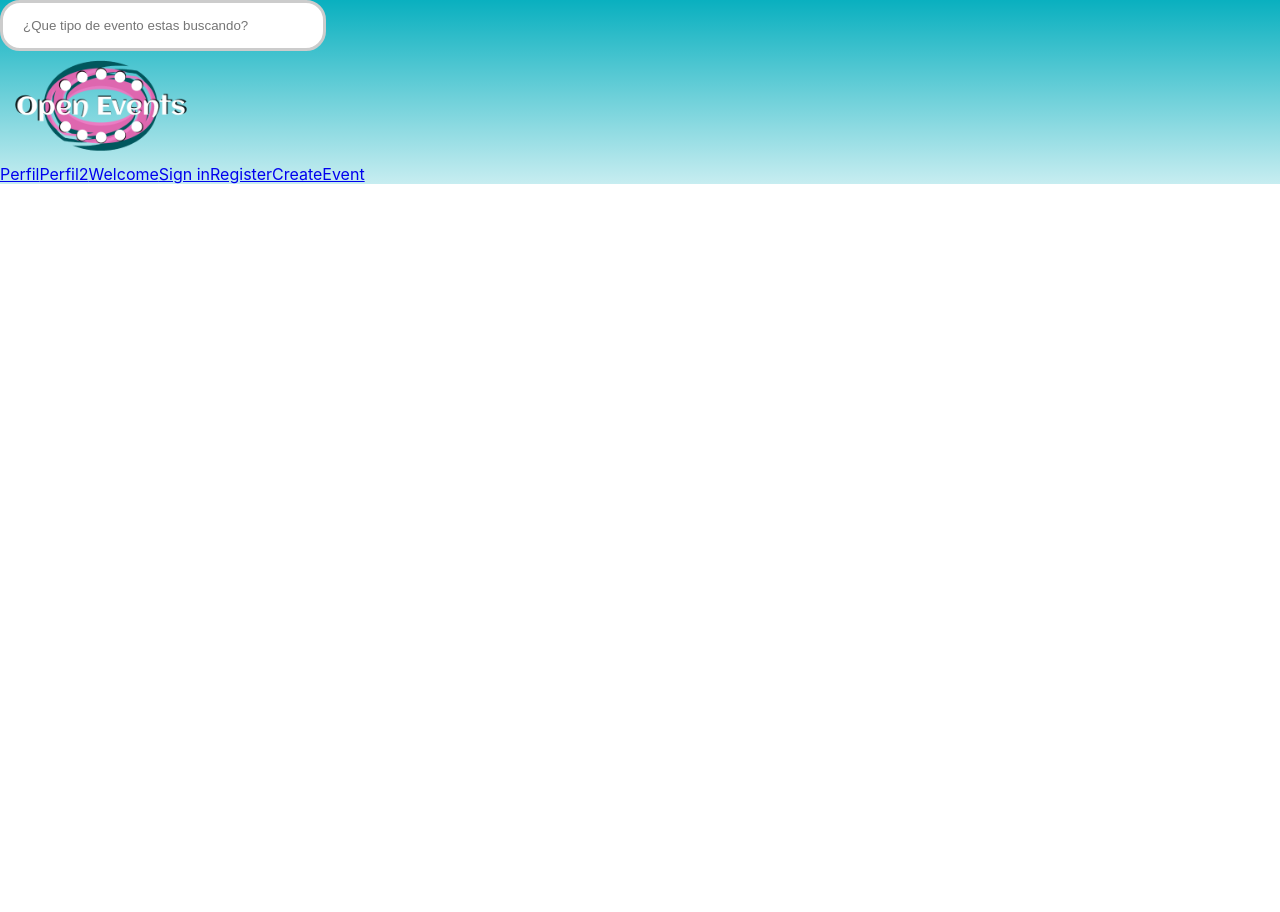
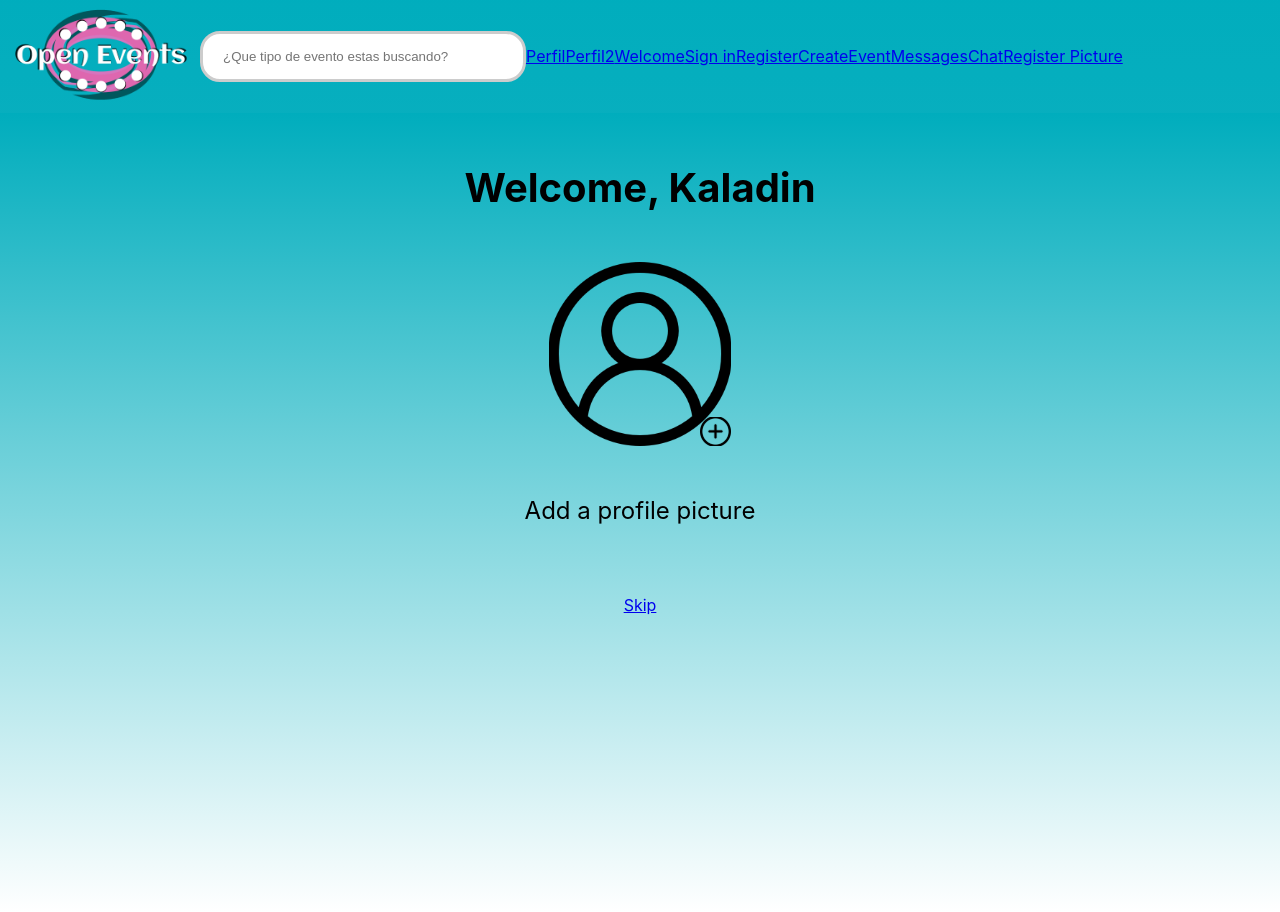
Before and after one commit to a-collado/PW1---Open-Events, a Vue app: page /register_profile_picture in a window 1280 px wide. Before the commit the page ends 800 px from the top, so only its background shows below. Built offline with nearby package versions, Linux system fonts and the light colour scheme; a web font is replaced by a local one.

Commit message:
Register + router-link

```diff
--- a/src/App.vue
+++ b/src/App.vue
@@ -4,12 +4,15 @@
     <input class="searchbar" type="text" placeholder="¿Que tipo de evento estas buscando?">
 
     <nav class="navbar">
-      <router-link to="/p">Perfil</router-link>
-      <router-link to="/p2">Perfil2</router-link>
-      <router-link to="/">Welcome</router-link>
-      <router-link to="/s">Sign in</router-link>
-      <router-link to="/r">Register</router-link>
-      <router-link to="/c">CreateEvent</router-link>
+      <router-link to="/perfil">Perfil</router-link>
+      <router-link to="/perfil_statistics">Perfil2</router-link>
+      <router-link to="/welcome">Welcome</router-link>
+      <router-link to="/sign_in">Sign in</router-link>
+      <router-link to="/register">Register</router-link>
+      <router-link to="/create_event">CreateEvent</router-link>
+      <router-link to="/messages">Messages</router-link>
+      <router-link to="/chat">Chat</router-link>
+      <router-link to="/register_profile_picture">Register Picture</router-link>
     </nav>
 
 </div>
--- a/src/components/Register.vue
+++ b/src/components/Register.vue
@@ -9,8 +9,14 @@
                 <input class="sign_in_input" type="text" placeholder="Email">
                 <input class="sign_in_input" type="password" placeholder="Password">
                 <input class="sign_in_input" type="password" placeholder="Confirm password">
-                <router-link to="/p" class="sign_in_button"><p>Register</p></router-link>
+                <router-link to="/register_profile_picture" class="sign_in_button"><p>Register</p></router-link>
 
         </div>
     </div>
 </template>
+
+<style>
+.header{
+  background-color: #00adbdf6
+}
+</style>
--- /dev/null
+++ b/src/components/RegisterProfilePicture.vue
@@ -0,0 +1,22 @@
+<template>
+    <div class="background">
+        <div class="Sign_in_box">
+            <h1>Welcome, Kaladin</h1>
+            <img src="src\assets\images\icons\add_profile_picture.svg">
+            <p>Add a profile picture</p>
+            <router-link to="/perfil" id="button">Skip</router-link>
+
+        </div>
+    </div>
+</template>
+
+<style scoped>
+p{
+    font-size: 24px;
+    margin: 50px;
+}
+
+#button{
+    margin: 20px;
+}
+</style>
--- a/src/components/SignIn.vue
+++ b/src/components/SignIn.vue
@@ -4,11 +4,17 @@
             <h1>Sign In</h1>
             <input class="sign_in_input" type="text" placeholder="Username">
             <input class="sign_in_input" type="password" placeholder="Password">
-            <router-link to="/p" class="sign_in_button"><p>Login</p></router-link>
+            <router-link to="/perfil" class="sign_in_button"><p>Login</p></router-link>
             <div class="register_here">
                 <p>Not Registered?</p>
-                <router-link to="/r" id="button">Register here</router-link>
+                <router-link to="/register" id="button">Register here</router-link>
             </div>
         </div>
     </div>
 </template>
+
+<style>
+.header{
+  background-color: #00adbdf6
+}
+</style>
--- a/src/components/Welcome.vue
+++ b/src/components/Welcome.vue
@@ -1,5 +1,5 @@
 <template>
-    <router-link to="/s" id="WelcomePage">
+    <router-link to="/sign_in" id="WelcomePage">
         <div class="background">
             <div id="PageTitle">
                 <h1 id="WelcomeTo">Welcome to</h1>
@@ -8,3 +8,10 @@
         </div>
     </router-link>
 </template>
+
+
+<style>
+.header{
+  background-color: #00adbdf6
+}
+</style>
--- a/src/router/index.js
+++ b/src/router/index.js
@@ -7,40 +7,41 @@ import CreateEvent from '../components/CreateEvent.vue'
 import Perfil2 from '../components/Perfil2.vue'
 import Messages from '../components/Messages.vue'
 import Chat from '../components/Chat.vue'
+import RegisterProfilePicture from '../components/RegisterProfilePicture.vue'
 
 const routes = [
     {
-        path: '/',
+        path: '/welcome',
         name: 'Welcome',
         component: Welcome
     },
     {
-        path: '/p',
+        path: '/perfil',
         name: 'Perfil',
         component: Perfil
     },
     {
-        path: '/p2',
+        path: '/perfil_statistics',
         name: 'Perfil2',
         component: Perfil2
     },
     {
-        path: '/s',
+        path: '/sign_in',
         name: 'Sign in',
         component: SignIn
     },
     {
-        path: '/r',
+        path: '/register',
         name: 'Register',
         component: Register
     },
     {
-        path: '/c',
+        path: '/create_event',
         name: 'Create Event',
         component: CreateEvent
     },
     {
-        path: '/m',
+        path: '/messages',
         name: 'Messages',
         component: Messages
     },
@@ -48,6 +49,11 @@ const routes = [
         path: '/chat',
         name: 'Chat',
         component: Chat
+    },
+    {
+        path: '/register_profile_picture',
+        name: 'Register Profile Picture',
+        component: RegisterProfilePicture
     }
 
 ]
--- a/src/style.css
+++ b/src/style.css
@@ -80,13 +80,14 @@ nav {
 }
 
 .header {
-  display:grid;
+  display:flex;
   text-align: center;
   background: linear-gradient(#00adbdf6, #00adbd38);
-  grid-template-columns: auto;
-  grid-template-rows: auto;
-  justify-items: start;
+  justify-items: center;
+  flex-wrap: wrap;
+  align-items: center;
   width:100vw;
+
 }
 
 /*Profile elements_________________*/
@@ -778,7 +779,7 @@ router-link:hover {
   align-items: center;
   flex-flow: column;
   flex-direction: column;
-  flex-wrap: wrap;
+  flex-wrap: nowrap;
 }
 
 .Sign_in_box h1{
```
Also changed, not shown: src/assets/images/icons/add_profile_picture.svg (added), src/components/Perfil.vue (line endings or trailing spaces).
